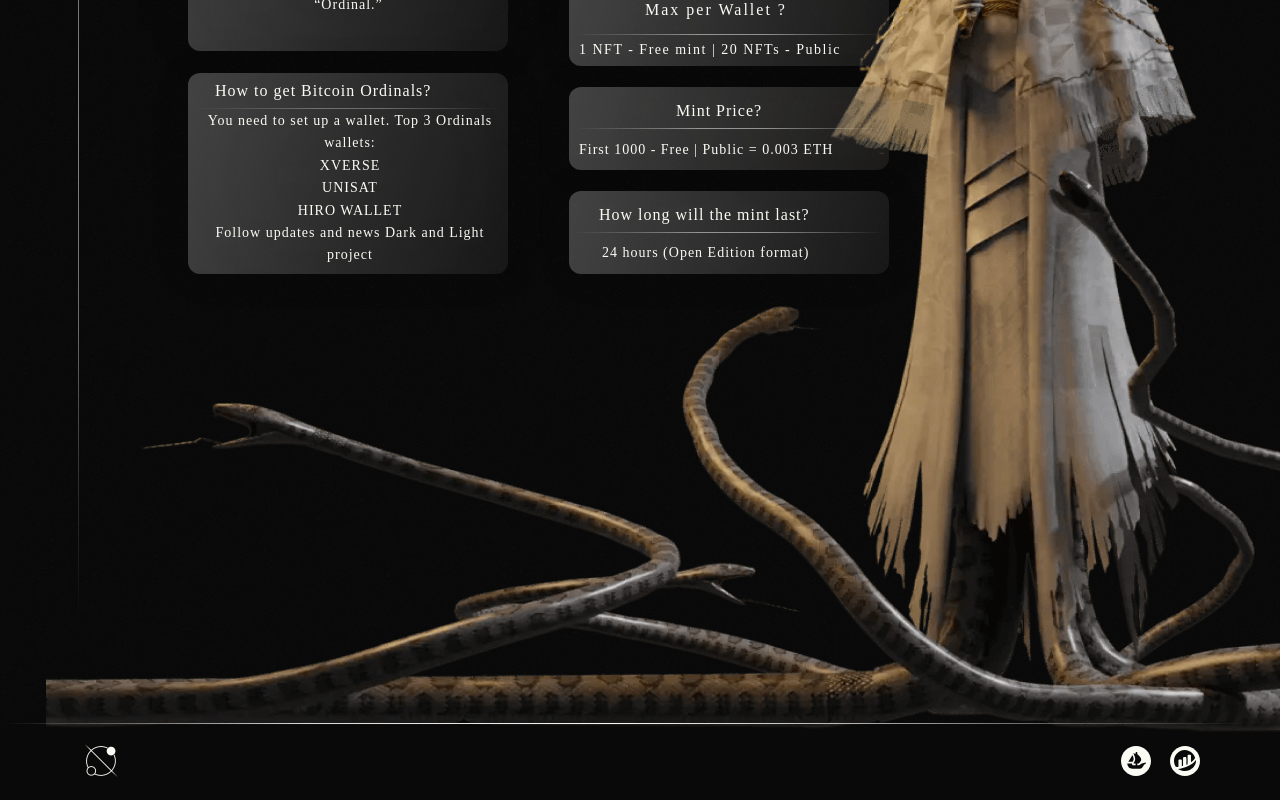
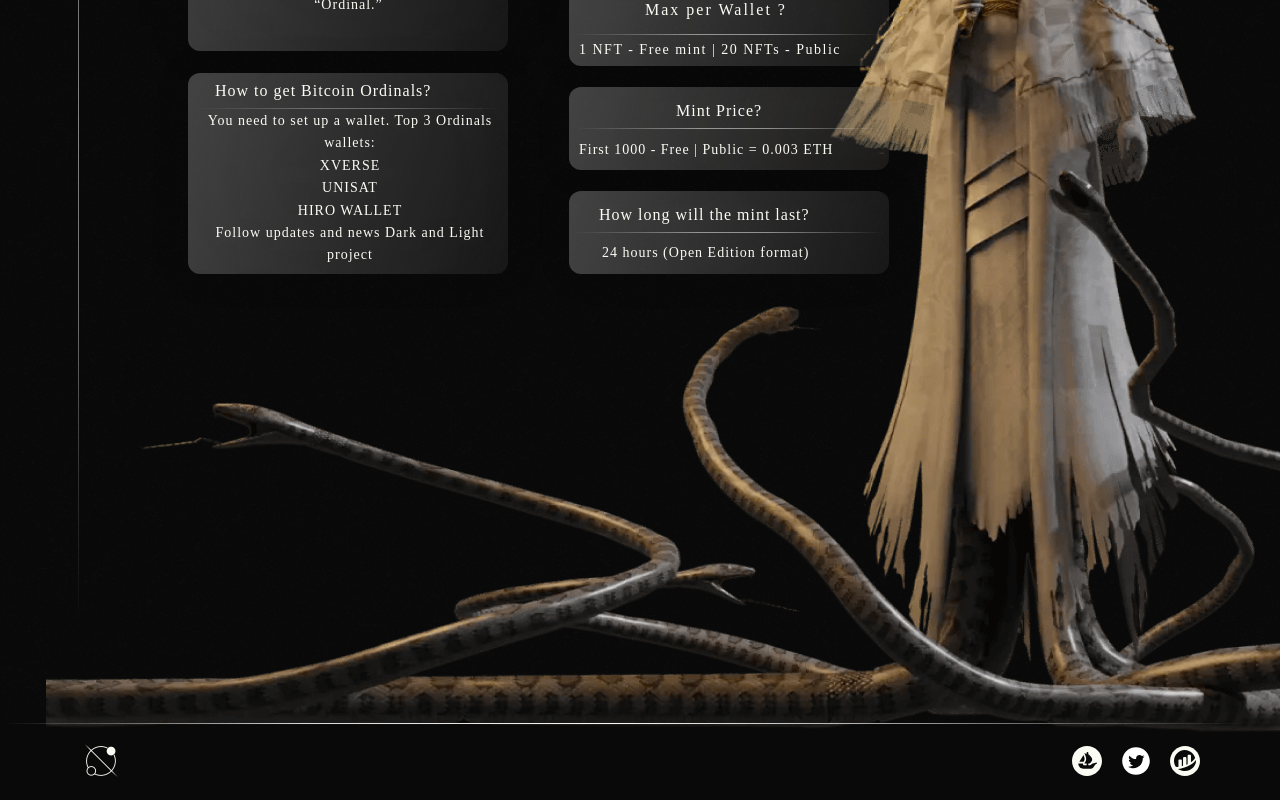
Before and after one commit to cic111/darkandlight, a Next.js app: page / in a window 1280 px wide. Shown: the part 4666-5466 px from the top of the page. Built offline with nearby package versions, Linux system fonts and the light colour scheme; a web font is replaced by a local one.

Commit message:
link twitter

```diff
--- a/components/footer.tsx
+++ b/components/footer.tsx
@@ -4,6 +4,9 @@ import styles from "./footer.module.css";
 const Footer: NextPage = () => {
   const onOpensea1IconClick = useCallback(() => {
     window.open("https://opensea.io/");
+  }, []);
+  const onTwitterClick = useCallback(() => {
+    window.open("https://twitter.com/darkandlightnft");
   }, []);
 
   return (
@@ -17,6 +20,12 @@ const Footer: NextPage = () => {
             alt=""
             src="/opensea-1.svg"
             onClick={onOpensea1IconClick}
+          />
+          <img
+            className={styles.opensea1Icon}
+            alt=""
+            src="/icontwitter.svg"
+            onClick={onTwitterClick}
           />
           <a
             className={styles.etherscan}
```
Also changed, not shown: public/icontwitter.svg (added).
